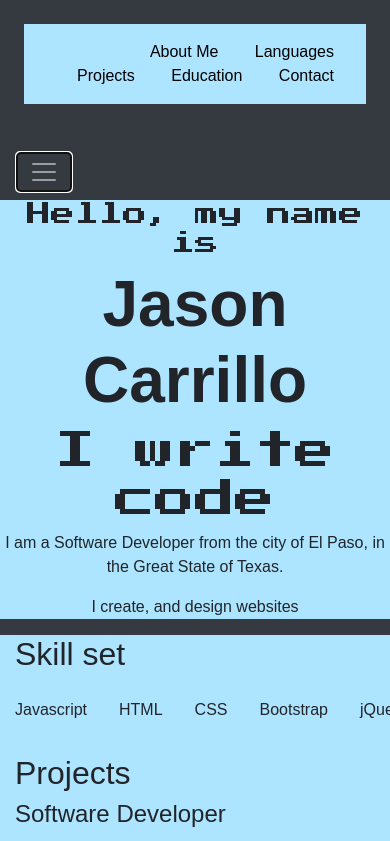
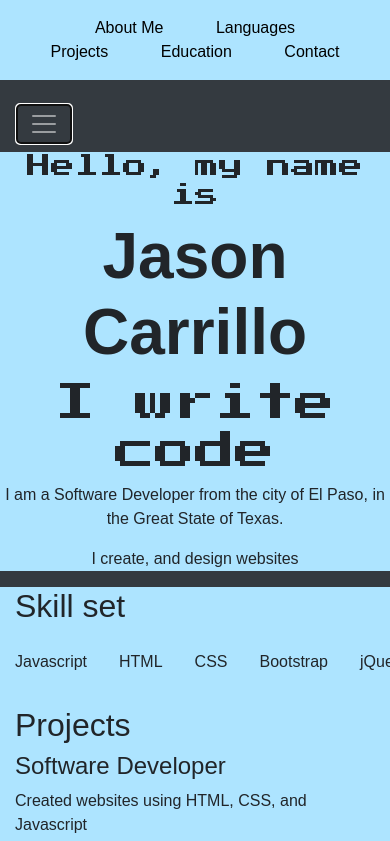
Before and after one commit to Jason-Carrillo/jason-carrillo-raw-site, a plain HTML site: page index.html in a window 390 px wide. Both pictures are taken after a click on the button "Toggle navigation". Shown: the top 841 px of the page. Drawn offline with nearby package versions, Linux system fonts and the light colour scheme; a web font is replaced by a local one.

Commit message:
made navbar aligned properly for mobile

```diff
--- a/index.html
+++ b/index.html
@@ -23,22 +23,17 @@
 <header>
 
 </header>
-<div class="pos-f-t">
-
-</div>
 
 <div class="pos-f-t">
     <div class="collapse" id="navbarToggleExternalContent">
-        <div class="bg-dark p-4">
             <div class="">
 
-                <ul class="lists">
-                    <li><a href="#">About Me</a></li>
-                    <li><a href="#">Languages</a></li>
-                    <li><a href="#">Projects</a></li>
-                    <li><a href="#">Education</a></li>
-                    <li><a href="#">Contact</a></
-                    </li>
+                <ul class="lists container text-center">
+                    <li class="col-12 text-center p-2 p-md-0"><a href="#">About Me</a></li>
+                    <li class="col-6 text-center p-2 p-md-0"><a href="#">Languages</a></li>
+                    <li class="col-6 text-center p-2 p-md-0"><a href="#">Projects</a></li>
+                    <li class="col-6 text-center p-2 p-md-0"><a href="#">Education</a></li>
+                    <li class="col-6 text-center p-2 p-md-0"><a href="#">Contact</a></li>
                 </ul>
             </div>
         </div>
```
